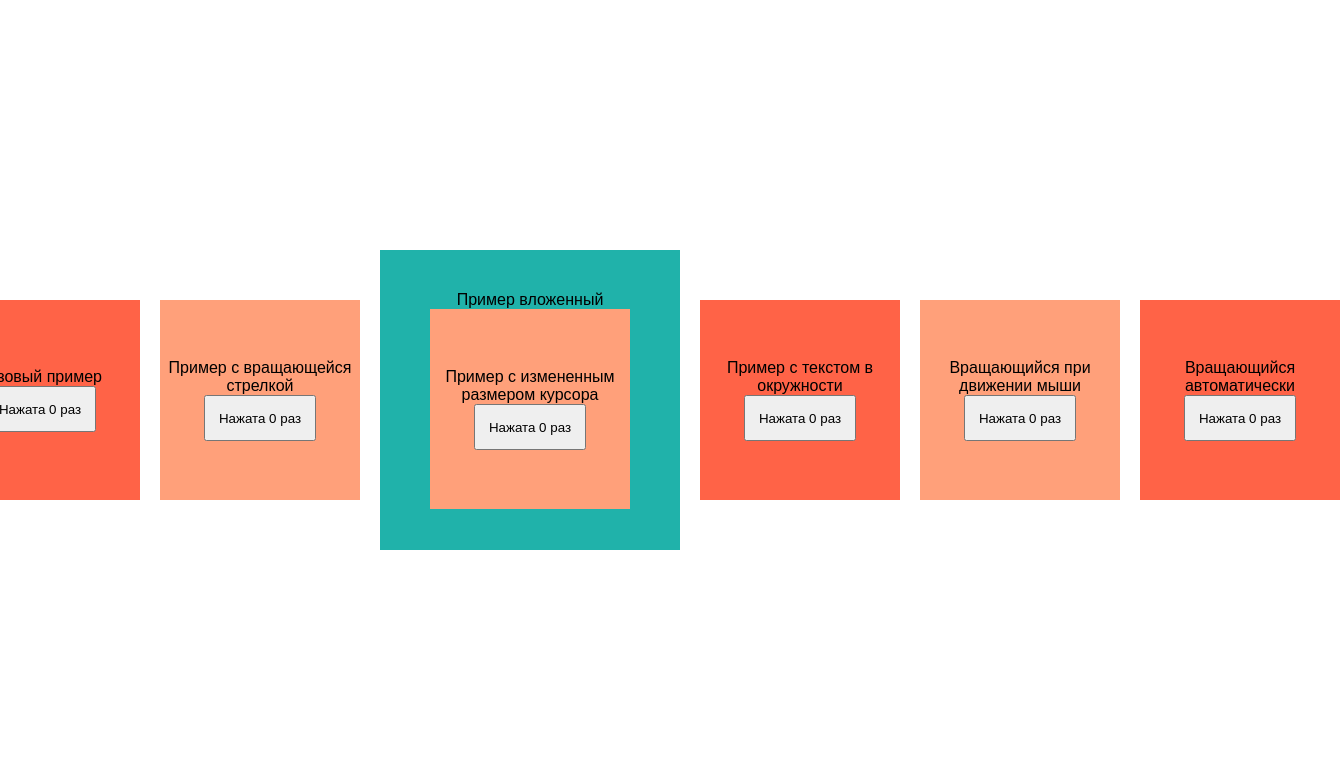
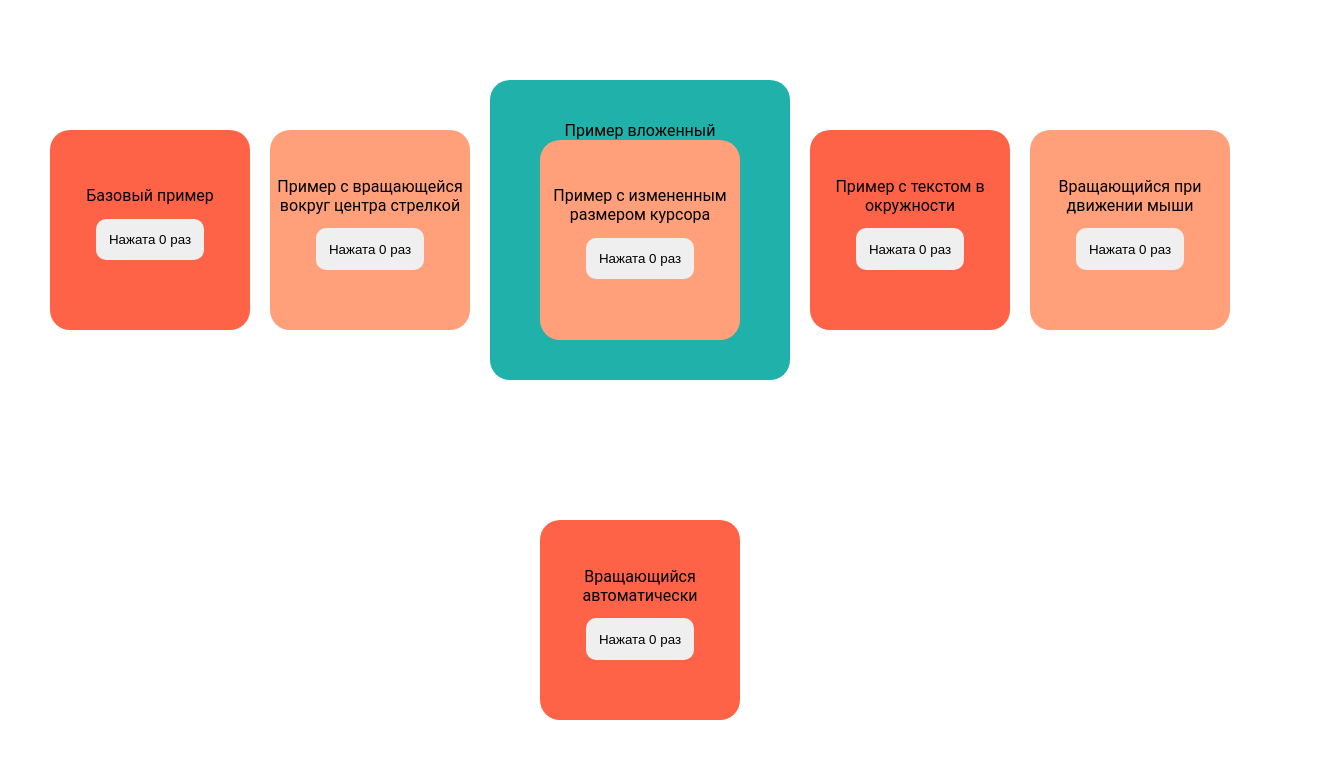
Before and after one commit to feverus/react-custom-cursor, a React (Vite) app: page / in a window 1280 px wide. Shown: the top 758 px of the page, 1340 px wide, since content can reach past the window. Built offline with nearby package versions, Linux system fonts and the light colour scheme.

Commit message:
Исправление App, readme

```diff
--- a/package.json
+++ b/package.json
@@ -1,7 +1,7 @@
 {
   "name": "@feverus/react-custom-cursor",
   "private": false,
-  "version": "0.0.4",
+  "version": "0.0.5",
   "license": "MIT",
   "type": "module",
   "files": [
--- a/src/App.css
+++ b/src/App.css
@@ -1,5 +1,12 @@
 button {
   padding: 1em;
+  border-radius: 10px;
+  border: none;
+  margin: 1em;
+  transition: all 300ms;
+}
+button:hover{
+  background-color: #fff5;
 }
 
 .fullwidth {
@@ -8,6 +15,12 @@ button {
   align-items: center;
   justify-content: center;
   gap: 20px;
+  flex-wrap: wrap;
+  padding: 20px 0;
+}
+
+.exampleOne, .exampleTwo, .exampleShell {
+  border-radius: 20px;
 }
 
 
@@ -32,6 +45,7 @@ button {
   align-items: center;
   justify-content: center;
 }
+
 .exampleShell {
   width: 300px;
   height: 300px;
--- a/src/App.tsx
+++ b/src/App.tsx
@@ -19,7 +19,7 @@ function App() {
 
       <CustomCursor cursor={RotatingArrow} rotating={true}>
         <div className='exampleTwo'>
-          Пример с вращающейся стрелкой
+          Пример с вращающейся вокруг центра стрелкой
 
           <button onClick={() => setCount(count + 1)}>
             Нажата {count} раз
--- a/src/index.css
+++ b/src/index.css
@@ -2,7 +2,6 @@
 *::before,
 *::after {
   box-sizing: border-box;
-  font-family: "Montserrat", sans-serif;
   margin: 0;
   padding: 0;
 }
@@ -11,12 +10,15 @@
   align-items: center;
   display: flex;
   gap: 0.6rem;
-  height: 100vh;
+  min-height: 100vh;
   width: 100%;
   justify-content: center;
-
+  font-family: Roboto, Arial, Helvetica, sans-serif;
 }
 
 #root>div {
-  width: 100%;
+  width: 100vw;
+  height: 100vh;
+  display: flex;
+  justify-content: center;
 }
--- a/src/lib/CustomCursor/CustomCursor.module.scss
+++ b/src/lib/CustomCursor/CustomCursor.module.scss
@@ -7,6 +7,9 @@
   }
   position: relative;
   .cursorWrapper {
+    @media (hover: none) {
+      display: none;
+    }
     position: absolute;
     height: 1px;
     width: 1px;
```
Also changed, not shown: 1 other file (tests, documents, lock files or other folders).
